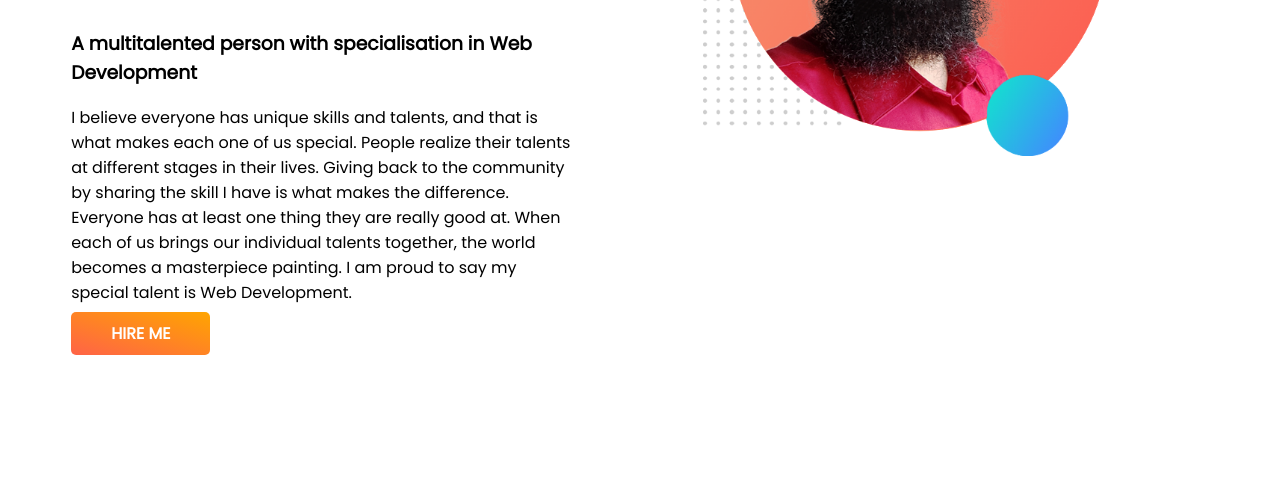
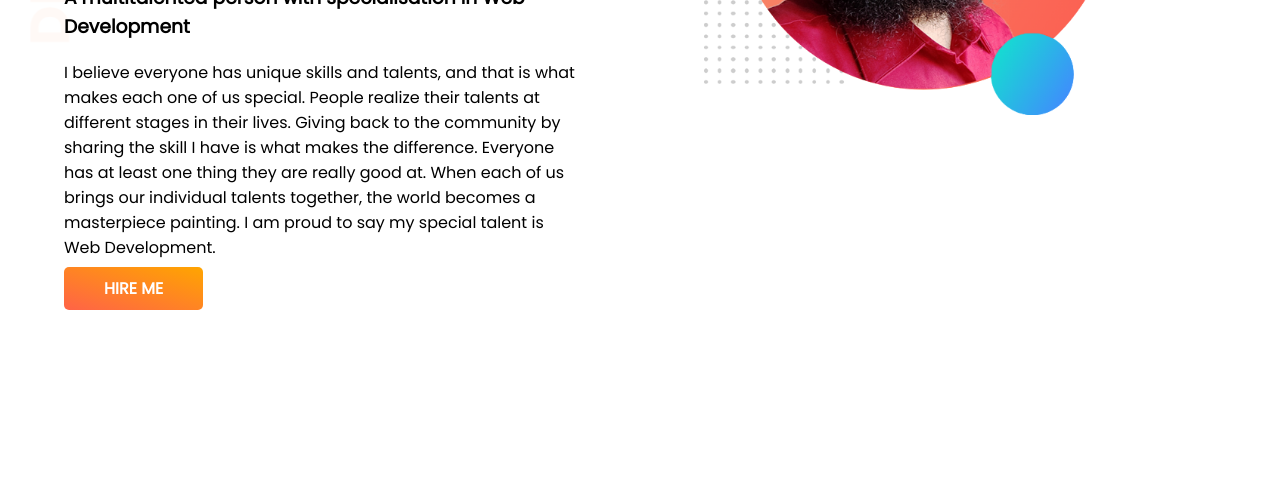
Before and after one commit to rashedmir/developer-portfolio, a plain HTML site: page index.html in a window 1280 px wide. Shown: the part 317-800 px from the top of the page. Drawn offline with Linux system fonts and the light colour scheme.

Commit message:
top banner added

```diff
--- a/index.html
+++ b/index.html
@@ -13,7 +13,7 @@
 </head>
 
 <body>
-    <section>
+    <section class="top-banner">
         <div class="half-width">
             <h1>Welcome to</h1>
             <h1><span class="orange-color">Mir's </span>World!</h1>
--- a/style.css
+++ b/style.css
@@ -1,5 +1,6 @@
 body {
     font-family: 'Poppins', sans-serif;
+    margin: 0px;
 }
 
 h1 {
@@ -16,7 +17,7 @@ section {
 
 .half-width {
     width: 50%;
-    padding: 5%;
+    padding: 2% 5%;
 }
 
 .half-width img {
@@ -31,3 +32,8 @@ section {
     color: white;
     font-weight: 700;
 }
+
+.top-banner {
+    background-image: url(images/top-banner.png);
+    background-repeat: no-repeat;
+}
```
